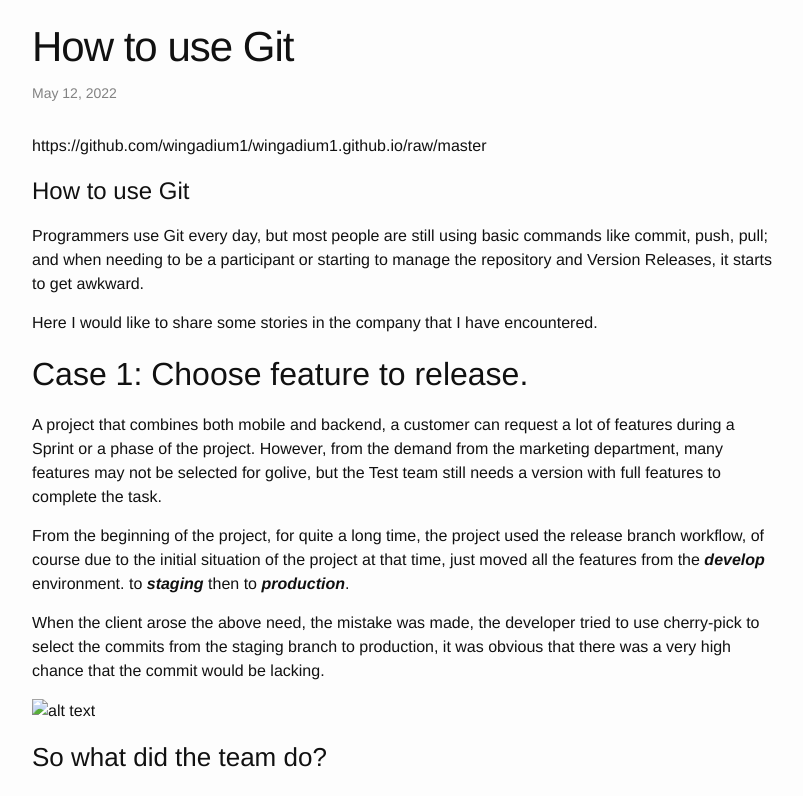
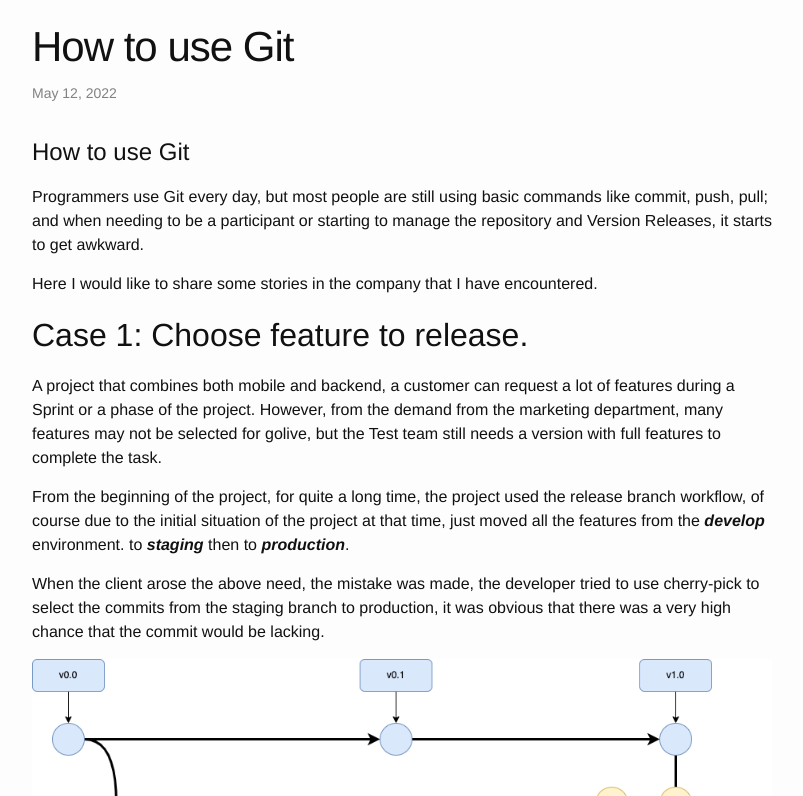
Before and after one commit to wingadium1/wingadium1.github.io, a Jekyll site: the page built from _posts/2022-05-12-how_to_use_git_en.md, in a window 1280 px wide and 900 px high, cut to the strip 104-900 px from the top of the window. Shown: the whole strip, without its empty margins (238-1041 px from the left). Built offline with Jekyll 4.4.1, drawn with Linux system fonts in a browser that asks for light colours; some of the changed lines change nothing that is shown.

Commit message:
Update post

```diff
--- a/_posts/2022-05-12-how_to_use_git_en.md
+++ b/_posts/2022-05-12-how_to_use_git_en.md
@@ -5,8 +5,6 @@
 categories: new
 tags: [Git, F***, Coding]
 ---
-
-https://github.com/wingadium1/wingadium1.github.io/raw/master
 
 How to use Git
 ================
@@ -24,18 +22,18 @@
 
 When the client arose the above need, the mistake was made, the developer tried to use cherry-pick to select the commits from the staging branch to production, it was obvious that there was a very high chance that the commit would be lacking.
 
-![alt text](../img/Git-Page-1.png)
+![alt text](https://github.com/wingadium1/wingadium1.github.io/raw/master/img/Git-Page-1.png)
 
 ### So what did the team do?
 
 It is easy to see the need here to maintain the source code between independent features/tasks/fixbugs. Besides, these branches still merge into the develop branch for verifying features and maintaining the latest live version.
 
-![alt text](../img/Git-Page-2.png)
+![alt text](https://github.com/wingadium1/wingadium1.github.io/raw/master/img/Git-Page-2.png)
 
 To make it easy to understand, we still code on the feature branch as usual and merge but the source code in the feature is then more complete (after the tester has tested it) and merge when that feature or bug (this bug is a detected bug). currently in production) is decided to release, let's call this branch ***staging***
 Previously the version that tester received to verify feature or bug would be merged more often like develop branch like in old git flow. (temporarily called ***develop***)
 
-![alt text](../img/Git-Page-3.png)
+![alt text](https://github.com/wingadium1/wingadium1.github.io/raw/master/img/Git-Page-3.png)
 
 We deal with follow-up questions related to daily team activities.
 
```
Also changed, not shown: .travis.yml.
